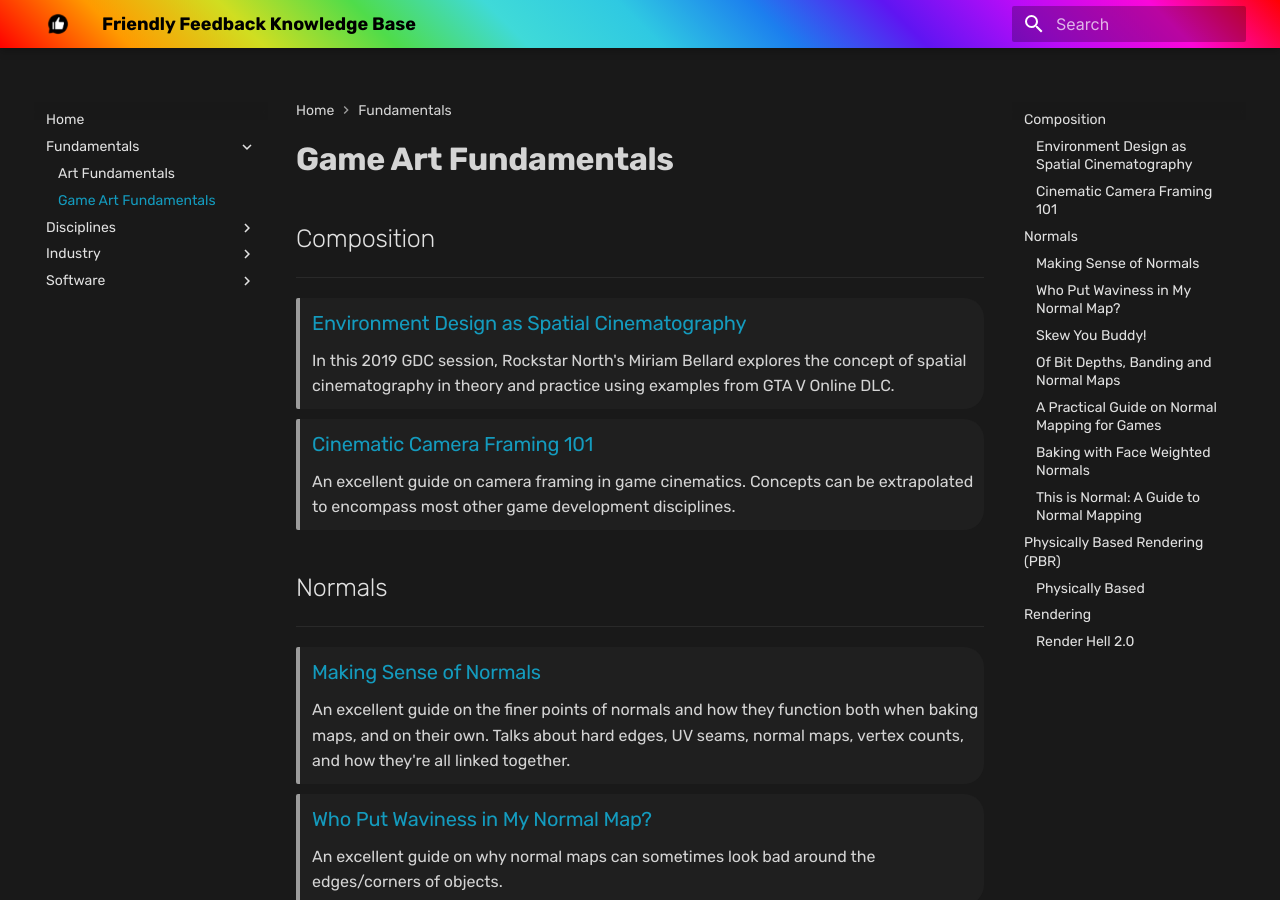
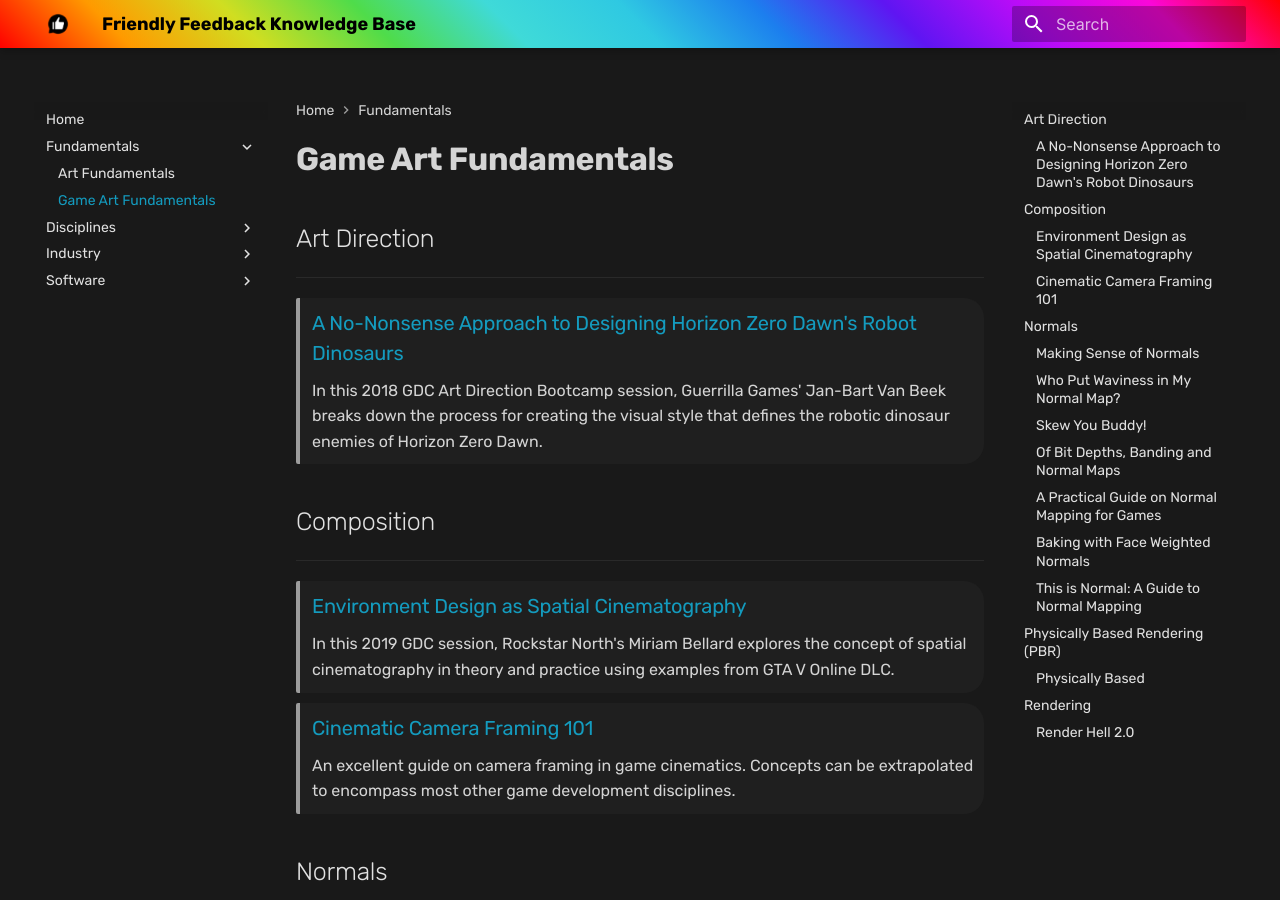
Before and after one commit to Zalek4/Friendly-Feedback-Knowledge-Base, an MkDocs documentation site: the page built from docs/fundamentals/game_art_fundamentals.md, in a window 1280 px wide and 900 px high. Built offline with MkDocs 1.6.1 and Material for MkDocs 9.7.7, drawn with Linux system fonts in a browser that asks for light colours.

```diff
--- a/docs/fundamentals/game_art_fundamentals.md
+++ b/docs/fundamentals/game_art_fundamentals.md
@@ -1,4 +1,12 @@
 # Game Art Fundamentals
+
+## Art Direction
+___
+
+> ### [A No-Nonsense Approach to Designing Horizon Zero Dawn's Robot Dinosaurs](https://www.youtube.com/watch?v=iDqDPsjrz94)
+In this 2018 GDC Art Direction Bootcamp session, Guerrilla Games' Jan-Bart Van Beek breaks down the process for creating the visual style that defines the robotic dinosaur enemies of Horizon Zero Dawn.
+<!-- -->
+
 
 ## Composition
 ___
--- a/resources_official.json
+++ b/resources_official.json
@@ -568,5 +568,11 @@
         "links": [
             "https://www.youtube.com/watch?v=HPz5gk_AT6w"
         ]
+    },
+    "771411940022288455": {
+        "author": "skullh4t",
+        "links": [
+            "https://www.youtube.com/watch?v=iDqDPsjrz94"
+        ]
     }
 }
```
Also changed, not shown: docs/index.md (+1 -1 lines).
